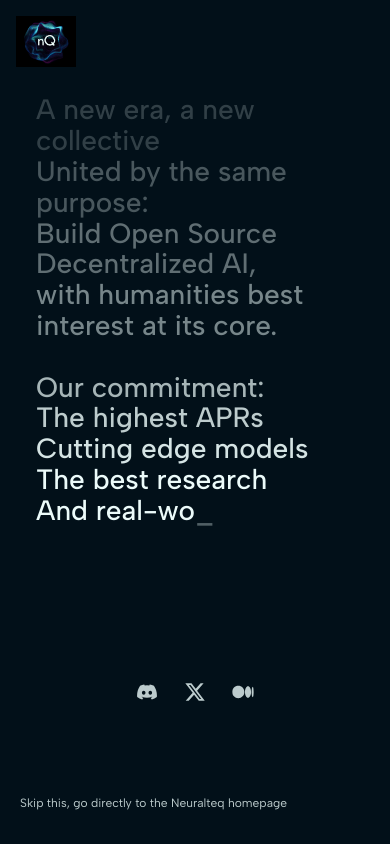
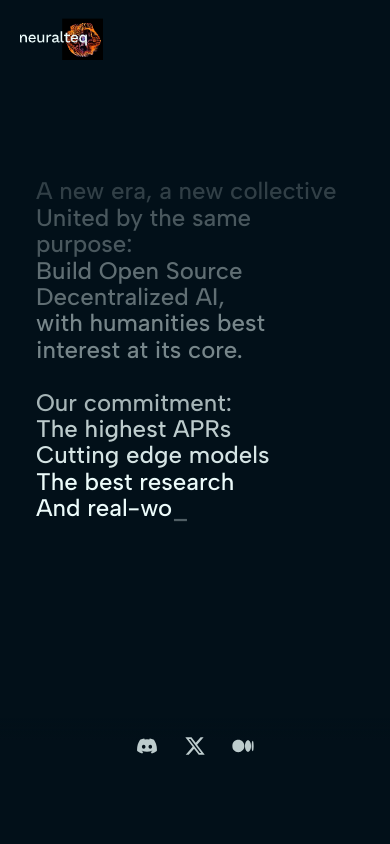
Before and after one commit to dnnsptri/nQ_manifest, a Next.js app: page / in a window 390 px wide. Built offline with nearby package versions, Linux system fonts and the light colour scheme.

Commit message:
Update: Change logo to logo_Neuralteq.gif and adjust dimensions

```diff
--- a/src/components/animation/TypewriterAnimation.module.css
+++ b/src/components/animation/TypewriterAnimation.module.css
@@ -14,8 +14,9 @@
   position: fixed;
   top: 2rem;
   left: 2rem;
-  width: 92px;
-  height: 92px;
+  width: 140px;
+  height: 72px;
+  z-index: 2;
 }
 
 .content {
@@ -23,6 +24,19 @@
   width: 100%;
   margin-top: -396px;
   padding: 0 20px;
+  position: relative;
+}
+
+.content::before {
+  content: '';
+  position: absolute;
+  top: 0;
+  left: 0;
+  right: 0;
+  height: 120px;
+  background: linear-gradient(to bottom, #021019 40%, transparent);
+  pointer-events: none;
+  z-index: 1;
 }
 
 .textContainer {
@@ -34,6 +48,9 @@
   text-align: left;
   width: 100%;
   margin-bottom: 48px;
+  padding-top: 120px;
+  position: relative;
+  z-index: 0;
 }
 
 .line {
@@ -277,18 +294,19 @@
   }
 
   .logo {
-    width: 72px;
-    height: 72px;
+    width: 112px;
+    height: 58px;
     top: 1.5rem;
     left: 1.5rem;
   }
 
   .content {
-    margin-top: -300px;
+    margin-top: -180px;
+    padding-bottom: 120px;
   }
 
   .textContainer {
-    font-size: 48px;
+    font-size: 32px;
     margin-bottom: 36px;
   }
 
@@ -298,45 +316,34 @@
   }
 
   .buttons {
-    flex-wrap: wrap;
+    flex-direction: column;
+    width: 100%;
     gap: 0.75rem;
   }
 
   .button {
+    width: 100%;
     padding: 0.625rem 1.25rem;
     font-size: 0.875rem;
   }
 
-  .textLink {
-    margin-left: 0;
-    margin-top: 0.75rem;
-    width: 100%;
-  }
-
   .socialIcons {
     position: fixed;
+    bottom: 80px;
+    left: 0;
+    right: 0;
     top: auto;
-    bottom: 120px;
-    right: 0;
-    left: 0;
     transform: none;
     flex-direction: row;
     justify-content: center;
     gap: 2rem;
+    padding: 1rem;
+    background: linear-gradient(to top, #021019 60%, transparent);
   }
 
   .footer {
-    flex-direction: column;
-    gap: 1rem;
-    text-align: center;
-    padding: 0 1rem;
-  }
-
-  .footerLinks {
-    flex-direction: column;
-    gap: 1rem;
-    width: 100%;
-    text-align: center;
+    padding: 1rem;
+    background: #021019;
   }
 }
 
@@ -346,36 +353,28 @@
   }
 
   .logo {
-    width: 60px;
-    height: 60px;
+    width: 90px;
+    height: 46px;
     top: 1rem;
     left: 1rem;
   }
 
   .content {
-    margin-top: -200px;
+    margin-top: -140px;
+    padding-bottom: 100px;
   }
 
   .textContainer {
-    font-size: 28px;
+    font-size: 24px;
     margin-bottom: 24px;
   }
 
   .callToActionText {
     font-size: 18px;
-    margin-bottom: 1rem;
-  }
-
-  .buttons {
-    margin-top: 1rem;
-  }
-
-  .button {
-    width: 100%;
   }
 
   .socialIcons {
-    bottom: 140px;
+    bottom: 70px;
     gap: 1.5rem;
   }
 
@@ -383,12 +382,8 @@
     transform: scale(0.9);
   }
 
-  .skipLink {
-    font-size: 12px;
-  }
-
   .footer {
     font-size: 12px;
-    bottom: 24px;
+    padding: 0.75rem;
   }
 }
--- a/src/components/animation/TypewriterAnimation.tsx
+++ b/src/components/animation/TypewriterAnimation.tsx
@@ -19,7 +19,7 @@ const text = [
   "The best research",
   "And real-world adoption for Bittensor subnets.",
   " ",
-  "Stake with us and be part of the movement",
+  "Stake with us and be part of the movement"
 ];
 
 const TypewriterAnimation: React.FC = () => {
@@ -77,10 +77,10 @@ const TypewriterAnimation: React.FC = () => {
     <div className={styles.container}>
       <div className={styles.logo}>
         <Image
-          src="/images/nQ_icon.gif"
+          src="/images/logo_Neuralteq.gif"
           alt="NeuralTeq Logo"
-          width={92}
-          height={92}
+          width={140}
+          height={72}
           priority
           unoptimized
         />
@@ -109,7 +109,6 @@ const TypewriterAnimation: React.FC = () => {
             <div className={styles.buttons}>
               <button className={`${styles.button} ${styles.primaryButton}`}>stake now</button>
               <button className={styles.button}>validator</button>
-              <a href="#" className={styles.textLink}>Straight to the homepage</a>
             </div>
           </div>
         )}
@@ -145,13 +144,6 @@ const TypewriterAnimation: React.FC = () => {
         </a>
       </div>
 
-      <a
-        href="https://www.dennispetri.nl"
-        className={`${styles.skipLink} ${isComplete ? styles.hidden : ''}`}
-      >
-        Skip this, go directly to the Neuralteq homepage
-      </a>
-
       <footer className={`${styles.footer} ${isComplete ? styles.visible : ''}`}>
         <div className={styles.footerLinks}>
           <a href="#" className={styles.footerLink}>Privacy Policy</a>
```
Also changed, not shown: public/images/logo_Neuralteq.gif (added).
